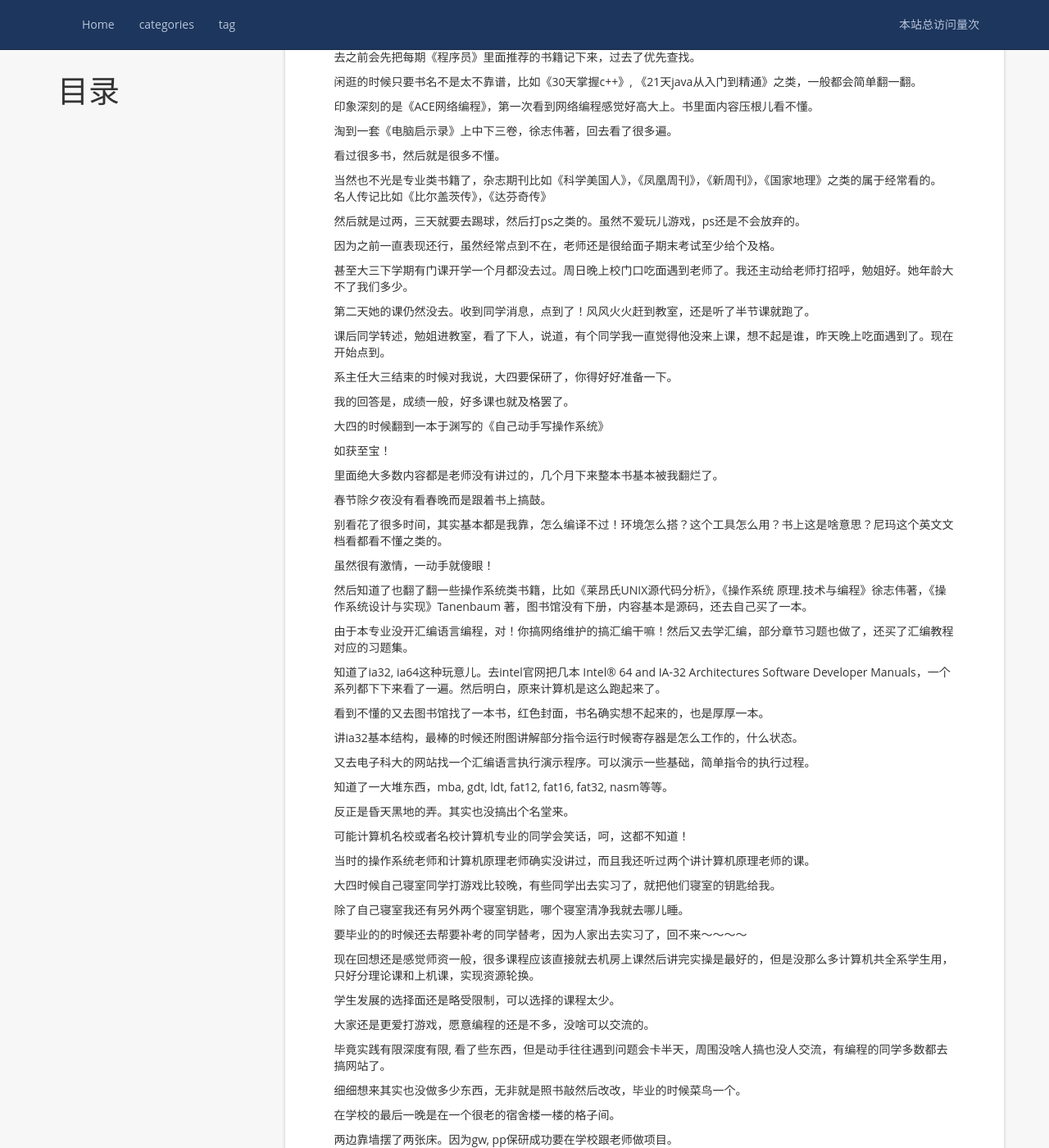
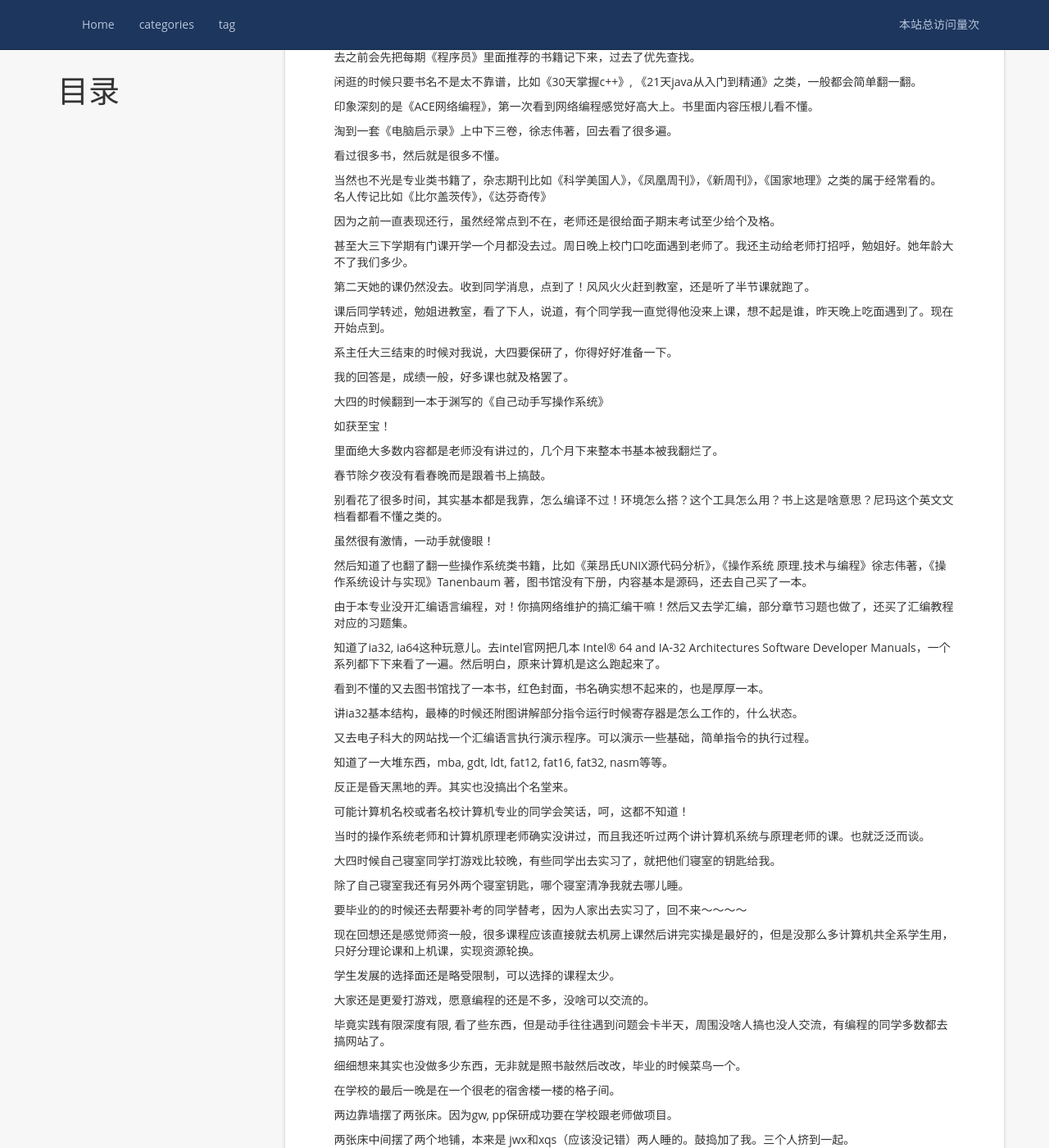
Before and after one commit to yuzhidi/yuzhidi.github.io, a Jekyll site: the page built from _posts/2019-09-07-coding-on-campus.md, in a window 1280 px wide and 1400 px high, scrolled down 1410 px. Shown: the whole window at 82% size. Built offline with Jekyll 4.4.1, drawn with Linux system fonts in a browser that asks for light colours; nearby versions of some CDN libraries; a script that is not in the unit is left out; comment, search, counter and statistics services are not loaded; some of the changed text lies outside the part shown.

Commit message:
new line

```diff
--- a/_posts/2019-09-07-coding-on-campus.md
+++ b/_posts/2019-09-07-coding-on-campus.md
@@ -25,7 +25,7 @@ tag:
 
  实践课就是做网线，配置交换机，路由器，规划网络环境，老师也特别建议去考ccna, ccnp, ccie。
 
- 只是感觉，光掌握这些还是不够。
+ 学习的目的不应该仅仅是掌握一些操作，我是这么认为的。
 
  不想仅仅只是去操作一下那些设备; unix就是学点命令显示文件，创建，删除用户，权限管理，配置samba, nfs等等。
 
@@ -96,8 +96,6 @@ tag:
 
 当然也不光是专业类书籍了，杂志期刊比如《科学美国人》，《凤凰周刊》，《新周刊》，《国家地理》之类的属于经常看的。
 名人传记比如《比尔盖茨传》，《达芬奇传》
-
-然后就是过两，三天就要去踢球，然后打ps之类的。虽然不爱玩儿游戏，ps还是不会放弃的。
 
 因为之前一直表现还行，虽然经常点到不在，老师还是很给面子期末考试至少给个及格。
 
@@ -141,7 +139,7 @@ tag:
 
 可能计算机名校或者名校计算机专业的同学会笑话，呵，这都不知道！
 
-当时的操作系统老师和计算机原理老师确实没讲过，而且我还听过两个讲计算机原理老师的课。
+当时的操作系统老师和计算机原理老师确实没讲过，而且我还听过两个讲计算机系统与原理老师的课。也就泛泛而谈。
 
 大四时候自己寝室同学打游戏比较晚，有些同学出去实习了，就把他们寝室的钥匙给我。
 
```
Also changed, not shown: other parts of _posts/2019-09-07-coding-on-campus.md (+1 -1 lines).
